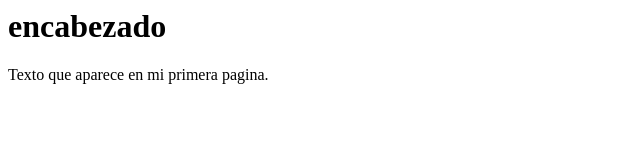
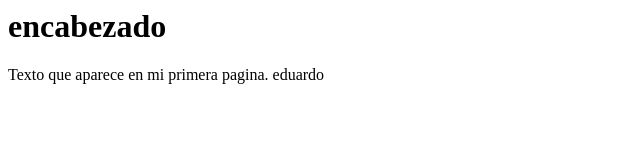
Before and after one commit to eduardo1950/eduardo1950.github.io, a plain HTML site: page index.html in a window 1280 px wide. Shown: the full height of the page, 0-640 px from the left. Drawn offline with Linux system fonts and the light colour scheme.

Commit message:
Eduardo primera version de mi pagina

```diff
--- a/index.html
+++ b/index.html
@@ -1,6 +1,6 @@
 <html>
       <body>
       	<h1>encabezado</h1>
-          Texto que aparece en mi primera pagina.
+          Texto que aparece en mi primera pagina. eduardo
       </body>
       </html>
```
